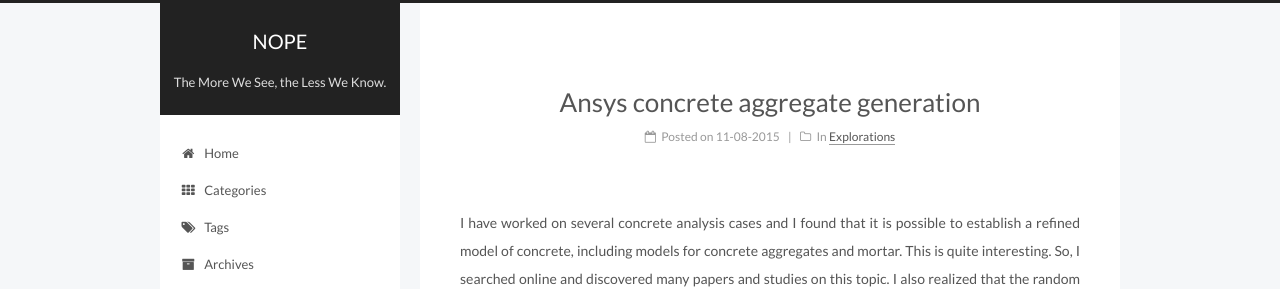
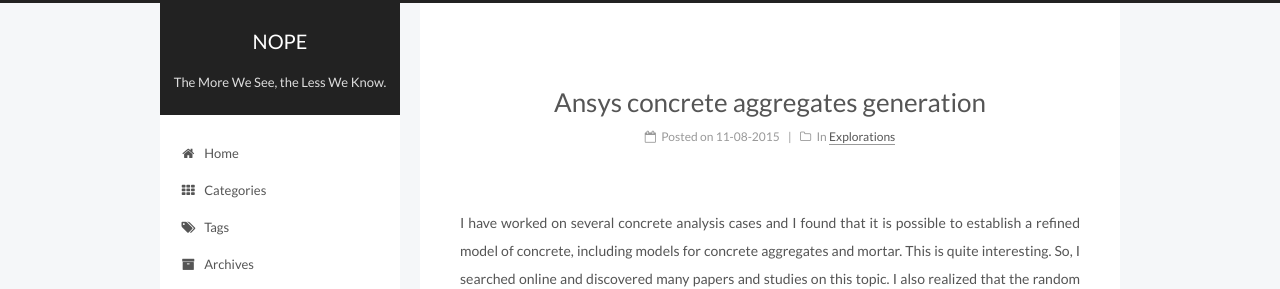
Before and after one commit to dpzhuX/dpzhux.github.io, a Jekyll site: the page built from _posts/2015-11-08-ansys-concrete-aggregate.md, in a window 1280 px wide. Shown: the top 289 px of the page. Built offline with Jekyll 4.4.1, drawn with Linux system fonts in a browser that asks for light colours; some of the changed text lies outside the part shown.

Commit message:
Daily updates

```diff
--- a/_posts/2015-11-08-ansys-concrete-aggregate.md
+++ b/_posts/2015-11-08-ansys-concrete-aggregate.md
@@ -1,5 +1,5 @@
 ---
-title: Ansys concrete aggregate generation
+title: Ansys concrete aggregates generation
 date: 2015-11-08 20:52:21
 categories:
 - Explorations
```
Also changed, not shown: other parts of _posts/2015-11-08-ansys-concrete-aggregate.md (+1 -1 lines).
